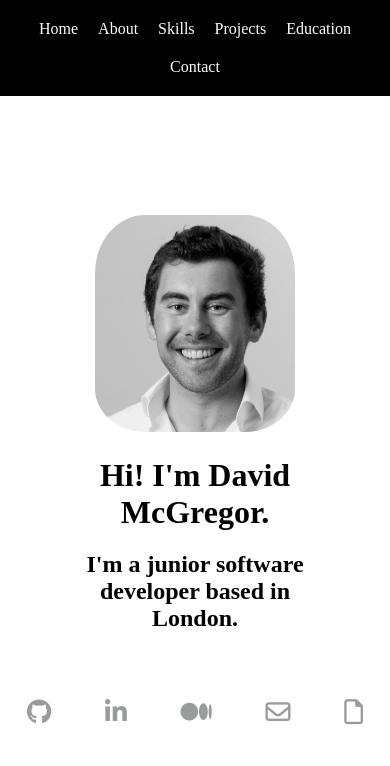
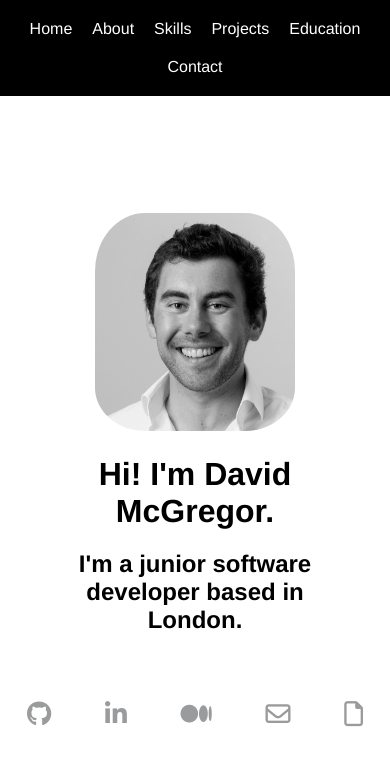
Before and after one commit to davmcgregor/personal-website, a React (Create React App) app: page / in a window 390 px wide. Shown: the top 766 px of the page. Built offline with nearby package versions, Linux system fonts and the light colour scheme.

Commit message:
Update mobile font

```diff
--- a/src/App.css
+++ b/src/App.css
@@ -156,10 +156,13 @@ h1,h2,h3,h4,p{
     --typing-font:2rem;
   }
   .profilepic
-{
+  {
   border-radius: 25%;
   width: 200px;
-}
+  }
+  body{
+    font-family: 'Helvetica';
+  }
   .App
   {
     flex-direction: column;
```
